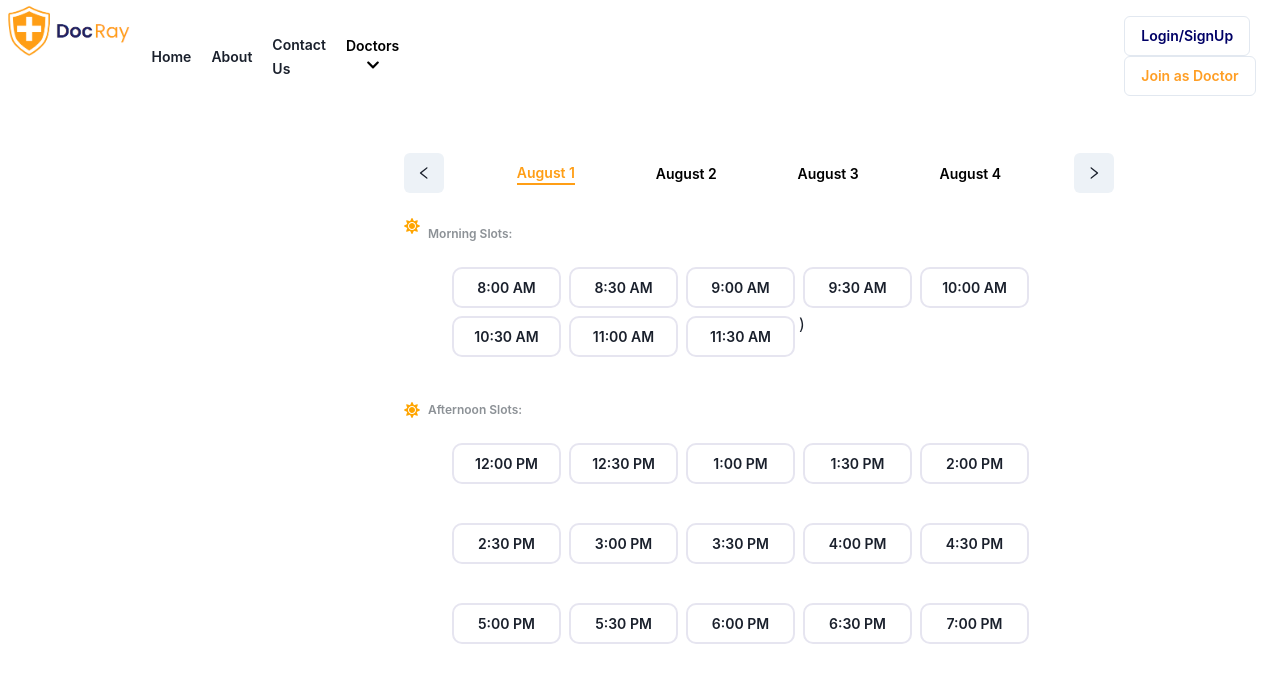
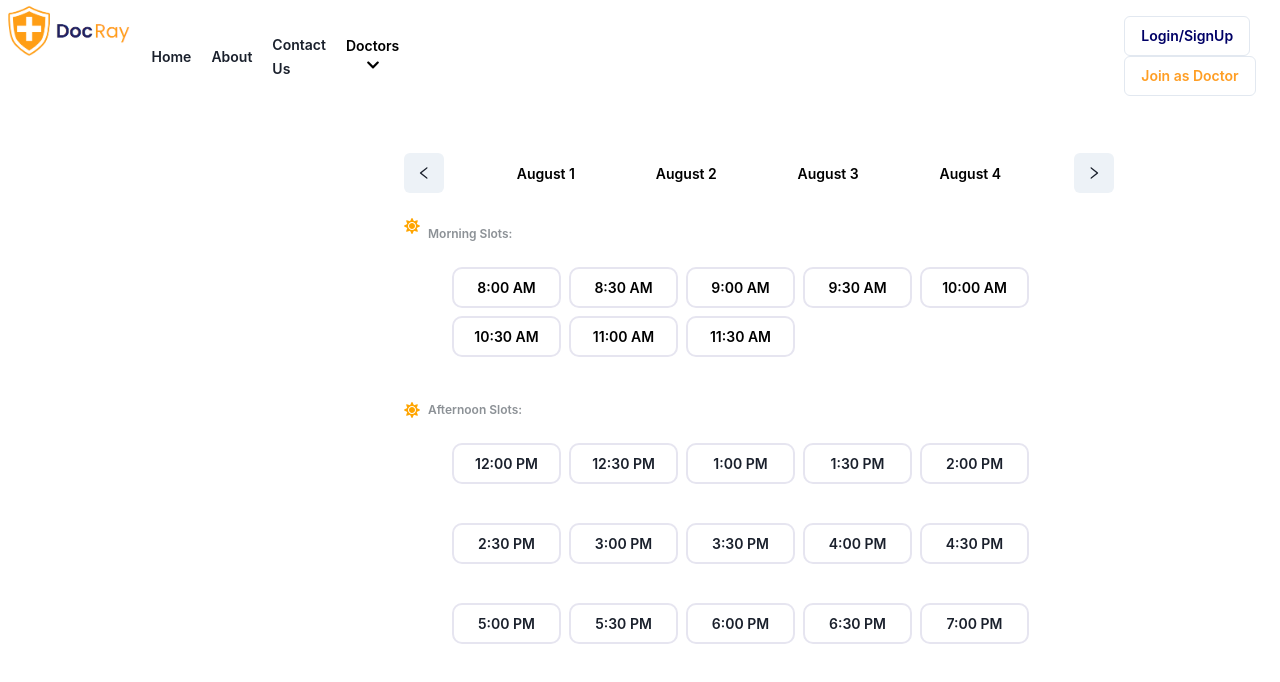
Before and after one commit to UsamaGhazan/DOCRAY, a React (Create React App) app in the folder frontend/: page /setAvailability in a window 1280 px wide. Shown: the top 682 px of the page. Built offline with nearby package versions, Linux system fonts and the light colour scheme.

Commit message:
Setavailabilityscreen in progress

```diff
--- a/frontend/src/Components/Doctor Components/DoctorCard.js
+++ b/frontend/src/Components/Doctor Components/DoctorCard.js
@@ -170,6 +170,8 @@ const DoctorCard = ({ doctor }) => {
             to={`/doctors/bookAppointment/${doctor._id}`}
             fontSize="14px"
             className="goldbtn bookbtn"
+            _hover={{ bg: '#ff9e24' }}
+            _active={{ bg: '#ff9e24' }}
           >
             Book Appointment
           </Button>
--- a/frontend/src/Components/Patient Components/DatesBox.js
+++ b/frontend/src/Components/Patient Components/DatesBox.js
@@ -53,7 +53,6 @@ const DateBox = ({ name, image, availableTimeSlots, doctorID }) => {
   const { isOpen, onOpen, onClose } = useDisclosure();
   const finalRef = React.useRef(null);
   const [startDate, setStartDate] = useState(new Date());
-  console.log('startDate ', startDate);
   const [selectedTime, setSelectedTime] = useState('');
   const { loading, data, error } = useSelector(store => store.patientAppt);
   useEffect(() => {
@@ -68,10 +67,9 @@ const DateBox = ({ name, image, availableTimeSlots, doctorID }) => {
   const year = today.getFullYear();
   const formattedDate = `${month}/${day}/${year}`;
   const [selectedDate, setSelectedDate] = useState(formattedDate);
-  console.log('selectedDate: ', selectedDate);
   const handleNextDates = () => {
     const nextStartDate = new Date(startDate);
-    console.log('nextStartDate ', nextStartDate);
+
     nextStartDate.setDate(startDate.getDate() + 1);
     setStartDate(nextStartDate);
     setSelectedDate(
@@ -104,6 +102,7 @@ const DateBox = ({ name, image, availableTimeSlots, doctorID }) => {
   });
 
   const handleSlotClick = timeSlot => {
+    console.log(timeSlot);
     setSelectedTime(formatTime(new Date(timeSlot.startTime)));
     onOpen();
   };
--- a/frontend/src/Screens/DoctorScreens/SetAvailabilityScreen.js
+++ b/frontend/src/Screens/DoctorScreens/SetAvailabilityScreen.js
@@ -1,60 +1,9 @@
 import React, { useEffect, useState } from 'react';
 import { AiOutlineRight, AiOutlineLeft } from 'react-icons/ai';
 import { FaSun } from 'react-icons/fa';
-import { bookPatient } from '../../Features/PatientFeature/bookPatientApptSlice';
-import { Link, useLocation, useNavigate } from 'react-router-dom';
 import { useDispatch, useSelector } from 'react-redux';
-import { BOOK_PATIENT_RESET } from '../../Features/PatientFeature/bookPatientApptSlice';
-import {
-  IconButton,
-  Text,
-  Flex,
-  Box,
-  Icon,
-  HStack,
-  Alert,
-  AlertIcon,
-  useDisclosure,
-  Modal,
-  ModalOverlay,
-  ModalContent,
-  ModalHeader,
-  ModalFooter,
-  ModalBody,
-  ModalCloseButton,
-  Button,
-  VStack,
-  Avatar,
-  Heading,
-  Spinner,
-} from '@chakra-ui/react';
+import { IconButton, Text, Flex, Box, Icon, HStack } from '@chakra-ui/react';
 
-const formatDate = date => {
-  const options = { month: 'long', day: 'numeric' };
-  return new Date(date).toLocaleDateString(undefined, options);
-};
-
-const formatTime = date => {
-  const options = {
-    hour: 'numeric',
-    minute: 'numeric',
-    hour12: true, // Use 12-hour format (AM/PM)
-    timeZone: 'UTC', // Set the timeZone option to 'UTC' since our input date is in UTC
-  };
-
-  const utcDate = new Date(date);
-  const localTime = utcDate.toLocaleString(undefined, options);
-  return localTime;
-};
-
-const DateBox = ({ name, image, availableTimeSlots, doctorID }) => {
-  const dispatch = useDispatch();
-  const navigate = useNavigate();
-  const { isOpen, onOpen, onClose } = useDisclosure();
-  const finalRef = React.useRef(null);
-  const [startDate, setStartDate] = useState(new Date());
-  const [selectedTime, setSelectedTime] = useState('');
-  const { loading, data, error } = useSelector(store => store.patientAppt);
 const timeSlots = [
   '8:00 AM',
   '8:30 AM',
@@ -80,39 +29,70 @@ const DateBox = ({ name, image, availableTimeSlots, doctorID }) => {
   '6:30 PM',
   '7:00 PM',
 ];
+const formatDate = date => {
+  const options = { month: 'long', day: 'numeric' };
+  return new Date(date).toLocaleDateString(undefined, options);
+};
+const SetAvailabilityScreen = () => {
+  const dispatch = useDispatch();
+  const [startDate, setStartDate] = useState(new Date());
+  const [selectedDate, setSelectedDate] = useState(formatDate(new Date()));
+  const { loading, data, error } = useSelector(store => store.patientAppt);
+  const [selectedTime, setSelectedTime] = useState({});
 
-  const today = new Date();
-  const day = today.getDate();
-  const month = today.getMonth() + 1;
-  const year = today.getFullYear();
-  const formattedDate = `${month}/${day}/${year}`;
-  const [selectedDate, setSelectedDate] = useState(formattedDate);
-  console.log(selectedDate);
   const handleNextDates = () => {
     const nextStartDate = new Date(startDate);
     nextStartDate.setDate(startDate.getDate() + 1);
     setStartDate(nextStartDate);
-    setSelectedDate(nextStartDate);
-    console.log(nextStartDate);
+    setSelectedDate(
+      nextStartDate.toLocaleDateString(undefined, { timeZone: 'UTC' })
+    );
   };
 
   const handlePrevDates = () => {
     const prevStartDate = new Date(startDate);
-    console.log(startDate);
     prevStartDate.setDate(startDate.getDate() - 1);
     setStartDate(prevStartDate);
-    setSelectedDate(prevStartDate);
-    console.log(prevStartDate);
+    setSelectedDate(
+      prevStartDate.toLocaleDateString(undefined, { timeZone: 'UTC' })
+    );
   };
 
   const handleDateClick = date => {
     setSelectedDate(date.toLocaleDateString(undefined, { timeZone: 'UTC' }));
+    setSelectedTime(prevSelectedTime => {
+      const updatedTime = { ...prevSelectedTime };
+
+      if (!updatedTime[selectedDate]) {
+        updatedTime[selectedDate] = [];
+      }
+
+      return updatedTime;
+    });
   };
 
+  // const handleSlotClick = timeSlot => {
+  // selectedTime.map(slot=>slot.date===selectedDate?setSelectedTime([...slot,{date:selectedDate,time:[...slot.time,timeSlot]}]))
+  // };
   const handleSlotClick = timeSlot => {
-    setSelectedTime(formatTime(new Date(timeSlot.startTime)));
-    onOpen();
+    setSelectedTime(prevSelectedTime => {
+      const updatedTime = { ...prevSelectedTime };
+
+      if (!updatedTime[selectedDate]) {
+        updatedTime[selectedDate] = [];
+      }
+
+      updatedTime[selectedDate] = [...updatedTime[selectedDate], timeSlot];
+
+      return updatedTime;
+    });
   };
+  useEffect(() => {
+    console.log('Selected Date ', selectedDate);
+    if (selectedTime[selectedDate] && selectedTime[selectedDate].length > 0) {
+      console.log('Selected Time', selectedTime[selectedDate]);
+    }
+  }, [selectedDate, selectedTime]);
 
   return (
     <Box
@@ -170,7 +150,6 @@ const DateBox = ({ name, image, availableTimeSlots, doctorID }) => {
           onClick={handleNextDates}
         />
       </Flex>
-      {selectedDate && (
       <Box mt={4}>
         <HStack>
           <Icon as={FaSun} color="orange" />
@@ -180,9 +159,9 @@ const DateBox = ({ name, image, availableTimeSlots, doctorID }) => {
         </HStack>
         <Flex flexWrap="wrap" mt={5} ml="44px">
           {timeSlots.map((timeslot, index) => {
-              const startTime = timeslot;
+            const formattedStartTime = timeslot;
 
-              if (startTime.includes('AM')) {
+            if (formattedStartTime.includes('AM')) {
               return (
                 <Box
                   key={index}
@@ -196,37 +175,58 @@ const DateBox = ({ name, image, availableTimeSlots, doctorID }) => {
                   alignItems="center"
                   justifyContent="center"
                   textAlign="center"
-                    cursor="pointer"
+                  cursor={
+                    selectedTime[selectedDate]?.includes(timeslot)
+                      ? 'not-allowed'
+                      : 'pointer'
+                  }
                   _hover={{
-                      color: '#FF9E15',
-                      borderColor: '#FF9E15',
+                    color: selectedTime[selectedDate]?.includes(timeslot)
+                      ? 'initial'
+                      : '#FF9E15',
+                    borderColor: selectedTime[selectedDate]?.includes(timeslot)
+                      ? 'initial'
+                      : '#FF9E15',
                     transition: 'all 0.5s ease-in-out',
                   }}
                   fontSize={14}
                   fontWeight={600}
-                    onClick={() => handleSlotClick(timeslot)}
+                  onClick={() => {
+                    if (!selectedTime[selectedDate]?.includes(timeslot)) {
+                      handleSlotClick(timeslot);
+                    }
+                  }}
+                  style={{
+                    color: selectedTime[selectedDate]?.includes(timeslot)
+                      ? 'gray'
+                      : 'black',
+                  }}
+                  // Add a class to indicate disabled slots for styling
+                  className={
+                    selectedTime[selectedDate]?.includes(timeslot)
+                      ? 'disabled-slot'
+                      : ''
+                  }
                 >
-                    {startTime}
+                  {formattedStartTime}
                 </Box>
               );
             }
 
             return null;
           })}
-            )
         </Flex>
         <HStack mt={10} position="absolute">
           <Icon as={FaSun} color="orange" />
-
           <Text fontSize="12px" fontWeight="600" color="#8C9196">
             Afternoon Slots:
           </Text>
         </HStack>
         <Flex flexWrap="wrap" mt={47} ml="44px">
           {timeSlots.map((timeslot, index) => {
-              const startTime = timeslot;
+            const formattedStartTime = timeslot;
 
-              if (startTime.includes('PM')) {
+            if (formattedStartTime.includes('PM')) {
               return (
                 <Box
                   key={index}
@@ -251,7 +251,7 @@ const DateBox = ({ name, image, availableTimeSlots, doctorID }) => {
                   mt={35}
                   onClick={() => handleSlotClick(timeslot)}
                 >
-                    {startTime}
+                  {formattedStartTime}
                 </Box>
               );
             }
@@ -260,9 +260,8 @@ const DateBox = ({ name, image, availableTimeSlots, doctorID }) => {
           })}
         </Flex>
       </Box>
-      )}
     </Box>
   );
 };
 
-export default DateBox;
+export default SetAvailabilityScreen;
--- a/frontend/src/index.css
+++ b/frontend/src/index.css
@@ -165,3 +165,5 @@
 .bookAppointmentScreen {
   background-color: '#f8f9fa';
 }
+
+/* SetAvailabilityScreen */
```
Lines whose indentation alone changed are shown as unchanged.
